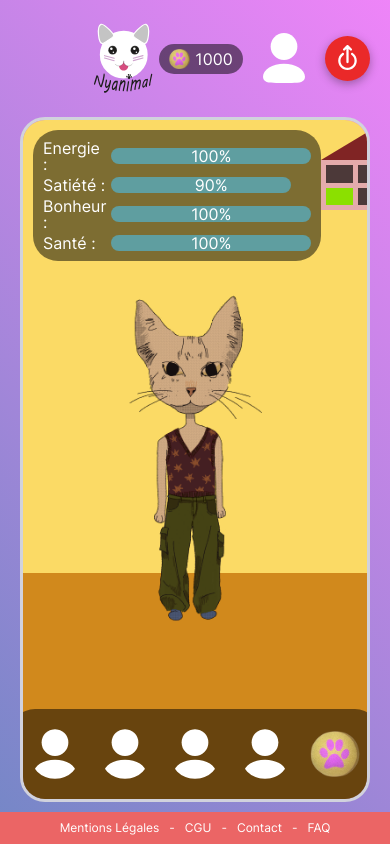
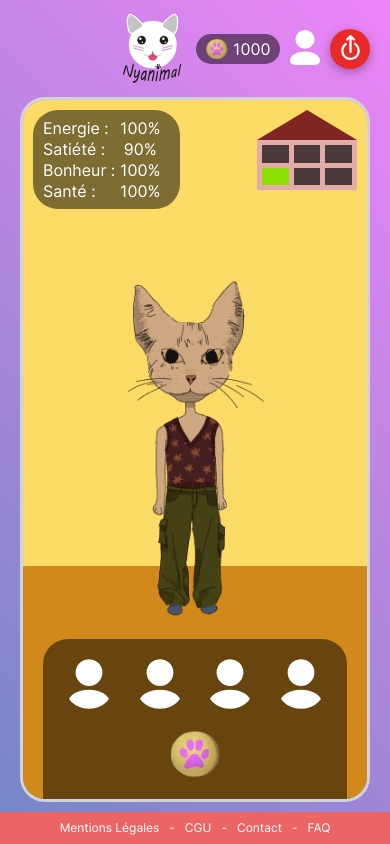
Before and after one commit to Rei333/nyanimal, a PHP site: page / in a window 390 px wide. Run offline with PHP 8.4, Linux system fonts and the light colour scheme; a user stored in the database is signed in; data comes from the database, SQL or seed files in the repository; data that the repository does not hold is empty.

Commit message:
responsive header/banner

```diff
--- a/connexion.php
+++ b/connexion.php
@@ -24,6 +24,7 @@
         <title>Connexion</title>
         <link rel="stylesheet" href="css/common.css">
         <link rel="stylesheet" href="css/connexion.css">
+        <meta name="viewport" content="width=device-width, initial-scale=1.0">
     </head>
 
     <body>
--- a/css/common.css
+++ b/css/common.css
@@ -46,21 +46,23 @@ body {
 
 /***************************************** Banner ****************************************/
 #banner {
+    position: absolute;
+    box-sizing: border-box;
     background-color: lightgrey;
-    display: grid;
-    grid-template-columns: repeat(3, 1fr);
+    display: flex;
+    z-index: 1;
+    width: 100%;
     padding: 10px;
+    gap: 10px;
 }
 
 #banner div {
-    grid-column: 2;
     align-self: center;
     text-align: center;
-    white-space: pre;
+    white-space: break-spaces;
 }
 
 #banner img {
-    grid-column: 3;
     justify-self: end;
     align-self: center;
     height: 20px;
@@ -134,6 +136,26 @@ header > div {
 #logout img {
     transform: rotate(90deg);
 }
+
+@media only screen and (max-width: 500px) {
+    header {
+        padding: 10px 20px;
+    }
+
+    header > div {
+        gap: 10px;
+    }
+
+    #account img {
+        height: 35px;
+    }
+
+    #logout {
+        width: 20px;
+        height: 20px;
+    }
+}
+
 /****************************************** Main ***************************************/
 main {
     flex: 1;
--- a/css/index.css
+++ b/css/index.css
@@ -48,10 +48,24 @@
     transform: translate(-50%, -50%);
 }
 
-.gauge > div:last-child {
+.filled_color {
     background-color:cadetblue;
     height: 1rem;
     border-radius: var(--radius);
+}
+
+@media only screen and (max-width: 500px) {
+    .gauge {
+        width: 50px;
+    }
+
+    .gauge > div:first-child {
+        left: 20px;
+    }
+
+    .filled_color {
+        background-color: inherit;
+    }
 }
 
 /*************House*************/
@@ -131,6 +145,7 @@ aside {
     display: flex;
     justify-content: space-evenly;
     background-color: #00000080;
+    z-index: 1;;
     gap: 20px;
     padding: 20px;
     border-radius: var(--radius) var(--radius) 0 0;
@@ -165,6 +180,13 @@ aside {
 
 #outside {
     background-image: url("/img/coin.png");
+}
+
+@media only screen and (max-width: 800px) {
+    #actions {
+        flex-wrap: wrap;
+        margin: 0 20px;
+    }
 }
 
 /*************************************APPARTMENT******************/
--- a/furnitures_shop.php
+++ b/furnitures_shop.php
@@ -61,6 +61,7 @@
         <title>Boutique de Meuble</title>
         <link rel="stylesheet" href="css/common.css">
         <link rel="stylesheet" href="css/furnitures_shop.css">
+        <meta name="viewport" content="width=device-width, initial-scale=1.0">
         <script src="js/furnitures_shop.js" defer></script>
     </head>
 
--- a/index.php
+++ b/index.php
@@ -24,6 +24,7 @@
         <title>Jeu</title>
         <link rel="stylesheet" href="css/common.css">
         <link rel="stylesheet" href="css/index.css">
+        <meta name="viewport" content="width=device-width, initial-scale=1.0">
     </head>
 
     <body>
@@ -36,22 +37,22 @@
                         <div>Energie :</div>
                         <div class="gauge">
                             <div><?= $user["energy"] ?>%</div>
-                            <div style="width:<?= $user["energy"] ?>%"></div>
+                            <div class="filled_color" style="width:<?= $user["energy"] ?>%"></div>
                         </div>
                         <div>Satiété :</div>
                         <div class="gauge">
                             <div><?= $user["satiety"] ?>%</div>
-                            <div style="width:<?= $user["satiety"] ?>%"></div>
+                            <div class="filled_color" style="width:<?= $user["satiety"] ?>%"></div>
                         </div>
                         <div>Bonheur :</div>
                         <div class="gauge">
                             <div><?= $user["hapiness"] ?>%</div>
-                            <div style="width:<?= $user["hapiness"] ?>%"></div>
+                            <div class="filled_color" style="width:<?= $user["hapiness"] ?>%"></div>
                         </div>
                         <div>Santé :</div>
                         <div class="gauge">
                             <div><?= $user["health"] ?>%</div>
-                            <div style="width:<?= $user["health"] ?>%"></div>
+                            <div class="filled_color" style="width:<?= $user["health"] ?>%"></div>
                         </div>
                     </div>
                     <aside>
```
